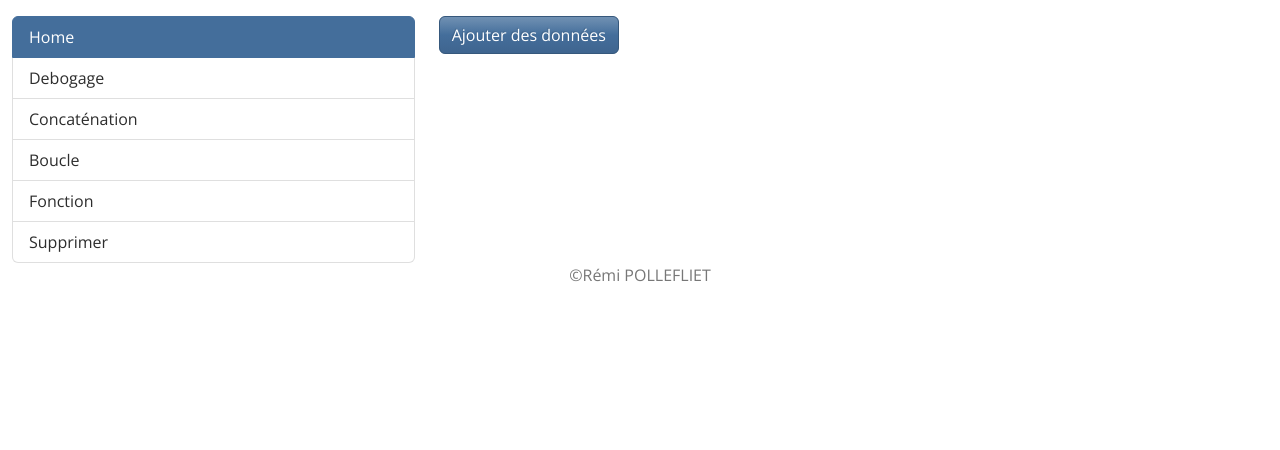
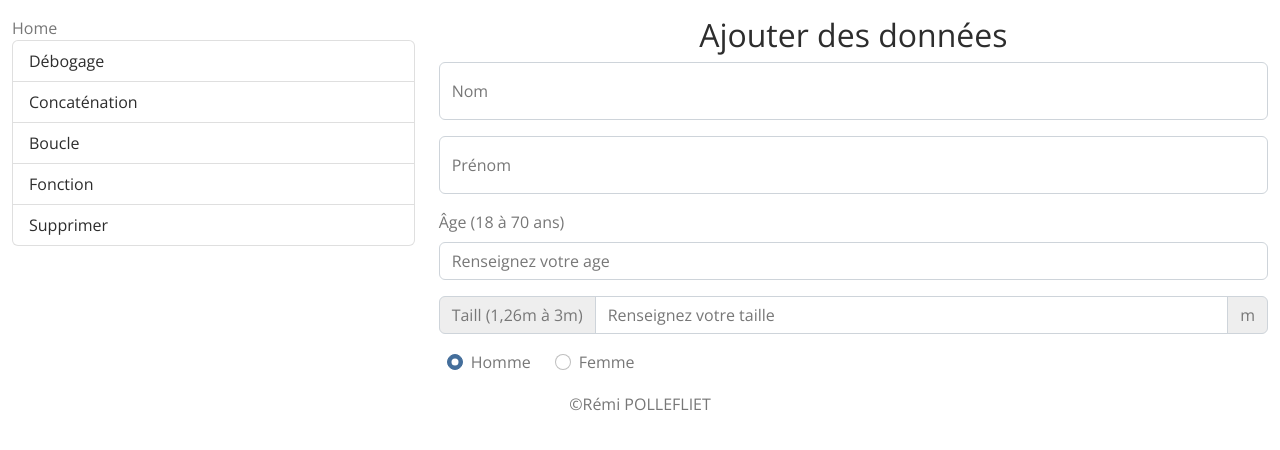
Before and after one commit to Remi59430/back-end, a PHP site: page /index.php?add in a window 1280 px wide. Shown: the part 236-686 px from the top of the page. Run offline with PHP 8.4, Linux system fonts and the light colour scheme; some libraries are stand-ins or nearby versions.

Commit message:
upgrade nav php

```diff
--- a/php/includes/nav.inc.html
+++ /dev/null
@@ -1,28 +0,0 @@
-<!-- Navigation bar -->
-
-<!-- <div class="btn-group" role="group" aria-label="Button group with nested dropdown">
-    <a href="index.php?">
-        <button type="button" class="btn btn-light-dark">Home</button>
-    </a>
-    <div class="btn-group" role="group">
-        <button id="btnGroupDrop1" type="button" class="btn btn-light-dark dropdown-toggle" data-bs-toggle="dropdown" aria-haspopup="true" aria-expanded="false"></button>
-        <div class="dropdown-menu" aria-labelledby="btnGroupDrop1">
-            <a class="dropdown-item" href="index.php?Debogage">Débogage</a>
-            <a class="dropdown-item" href="index.php?Concatenation">Concaténation</a>
-            <a class="dropdown-item" href="index.php?Boucle">Boucle</a>
-            <a class="dropdown-item" href="index.php?Fonction">Fonction</a>
-            <a class="dropdown-item" href="index.php?Supprimer">Supprimer</a>
-        </div>
-    </div>
-</div> -->
-
-
-<div class="list-group">
-    <button type="button" class="list-group-item list-group-item-action active" aria-current="true">Home
-    </button>
-    <button type="button" class="list-group-item list-group-item-action">Debogage</button>
-    <button type="button" class="list-group-item list-group-item-action">Concaténation</button>
-    <button type="button" class="list-group-item list-group-item-action">Boucle</button>
-    <button type="button" class="list-group-item list-group-item-action">Fonction</button>
-    <button type="button" class="list-group-item list-group-item-action">Supprimer</button>
-</div>
--- /dev/null
+++ b/php/includes/ul.inc.php
@@ -0,0 +1,17 @@
+<ul class="list-group">
+    <a href="index.php?Debogage" class="list-group-item list-group-item-action">
+        Débogage
+    </a>
+    <a href="index.php?Concatenation" class="list-group-item list-group-item-action">
+        Concaténation
+    </a>
+    <a href="index.php?Boucle" class="list-group-item list-group-item-action">
+        Boucle
+    </a>
+    <a href="index.php?Fonction" class="list-group-item list-group-item-action">
+        Fonction
+    </a>
+    <a href="index.php?Supprimer" class="list-group-item list-group-item-action">
+        Supprimer
+    </a>
+</ul>
--- a/php/index.php
+++ b/php/index.php
@@ -15,11 +15,14 @@
     <div class="container-fluid">
         <div class="row">
             <!-- Navigation Bar -->
-            <div class="col-sm-4 col-xs-12">
+            <nav class="col-sm-4 col-xs-12">
+                <a href="index.php" class="list-group-item list-group-item-action">
+                    Home
+                </a>
                 <?php
-                    include("./includes/nav.inc.html");
+                    include("./includes/ul.inc.php");
                 ?>
-            </div>
+            </nav>
 
             <!-- Section -->
             <div class="col-sm-8 col-xs-12">
@@ -44,10 +47,16 @@
                         include("./pages/Supprimer.html");
                     }
 
+                    elseif(isset($_GET["add"])){
+                        include("./pages/add.html");
+                    }
+
                     else{
                 ?>
                         <div>
-                            <button type="button" class="btn btn-primary">Ajouter des données</button>
+                            <a href="index.php?add">
+                                <button type="button" class="btn btn-primary">Ajouter des données</button>
+                            </a>
                         </div>
                 <?php
                     }
--- /dev/null
+++ b/php/pages/add.html
@@ -0,0 +1,37 @@
+<h2 class="d-flex justify-content-center">Ajouter des données</h2>
+
+<form>
+    <div class="form-floating mb-3">
+        <input type="Text" class="form-control" id="floatingInput" placeholder="firstName">
+        <label for="floatingInput">Nom</label>
+    </div>
+    <div class="form-floating mb-3">
+        <input type="Text" class="form-control" id="floatingInput" placeholder="name">
+        <label for="floatingInput">Prénom</label>
+    </div>
+    <div class="form-group mb-3">
+        <div class="form-outline">
+            <label class="form-label" for="typeNumber">Âge (18 à 70 ans)</label>
+            <input type="number" id="typeNumber" class="form-control" placeholder="Renseignez votre age" min="18" max="70"/>
+          </div>
+      </div>
+    <div class="input-group mb-3">
+        <span class="input-group-text">Taill (1,26m à 3m)</span>
+        <input type="number" id="typeNumber" class="form-control"placeholder="Renseignez votre taille" min="1.26" max="3"/>
+        <span class="input-group-text">m</span>
+    </div>
+    <div class="d-flex flex-direction-row mb-3">
+        <div class="form-check ms-2">
+            <input class="form-check-input" type="radio" name="optionsRadios" id="optionsRadios1" value="option1" checked="">
+            <label class="form-check-label" for="optionsRadios1">
+            Homme
+            </label>
+        </div>
+        <div class="form-check ms-4">
+            <input class="form-check-input" type="radio" name="optionsRadios" id="optionsRadios2" value="option2">
+            <label class="form-check-label" for="optionsRadios2">
+            Femme
+            </label>
+        </div>
+    </div>
+</form>
```
